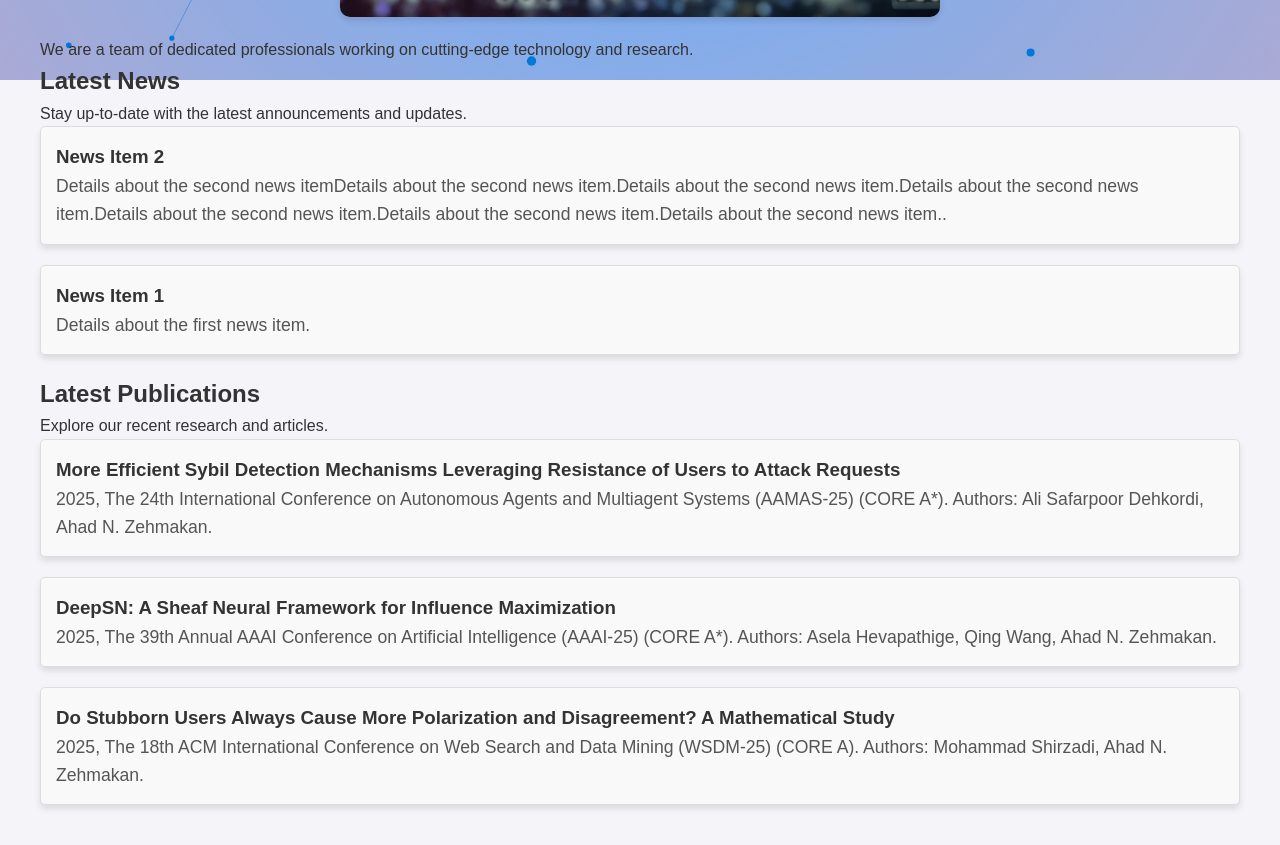
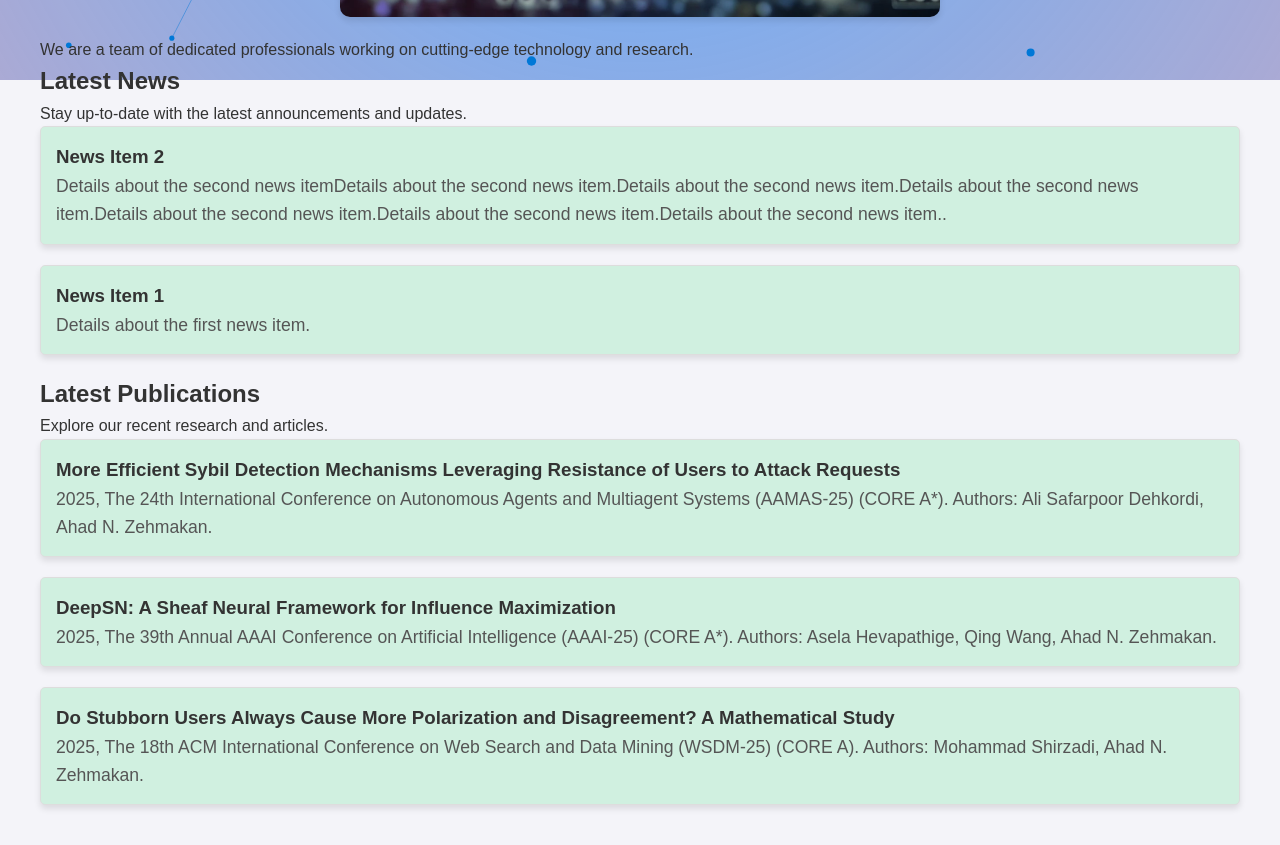
Before and after one commit to algorithmslab/website, a plain HTML site: page index.html in a window 1280 px wide. Shown: the part 720-1565 px from the top of the page. Drawn offline with Linux system fonts and the light colour scheme; animation ran at ten frames a second; a script that the page names is missing.

Commit message:
Update styles.css

```diff
--- a/css/styles.css
+++ b/css/styles.css
@@ -155,12 +155,13 @@ nav:not(.hidden) {
 /* Dynamic Items (News, Projects, Publications) */
 .news-item,
 .project-item,
+.readinggroup-item,
 .publication-item {
     margin-bottom: 20px;
     padding: 15px;
     border: 1px solid #ddd;
     border-radius: 5px;
-    background-color: #f9f9f9;
+    background-color: #d0f0e0;
     box-shadow: 0 4px 6px rgba(0, 0, 0, 0.1);
 }
 
```
